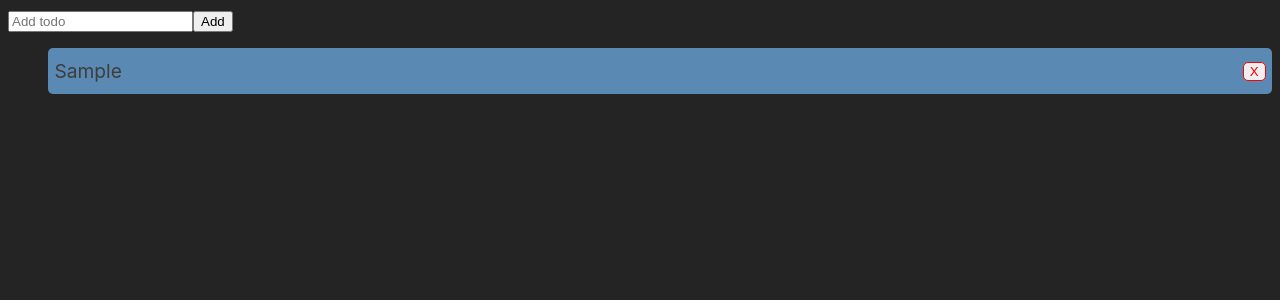
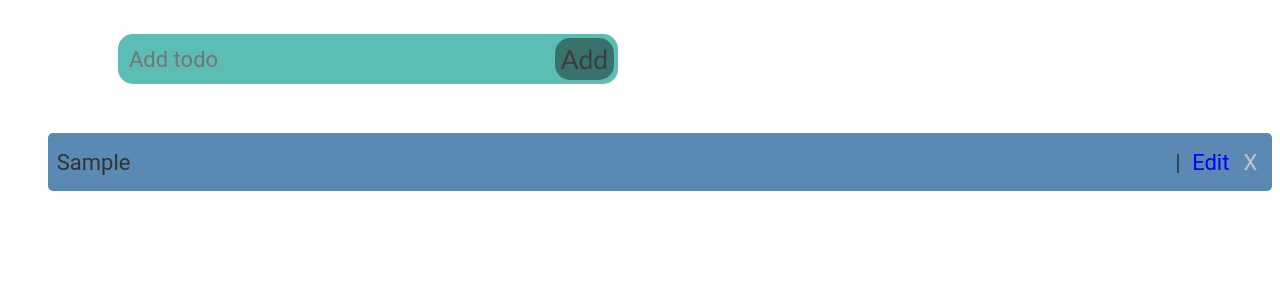
Before and after one commit to SeraphimKa/VueTodo, a Vue app: page / in a window 1280 px wide. Both pictures are taken after typing "Sample" into the empty fields and a click on the button "Add". Shown: the top 300 px of the page. Built offline with nearby package versions, Linux system fonts and the light colour scheme.

Commit message:
First commit

```diff
--- a/src/components/AddTodo.vue
+++ b/src/components/AddTodo.vue
@@ -11,10 +11,65 @@ const onSubmit = () => {
     todosStore.addTodo({ id: todosStore.todos.length, text: newTodo.value, completed: false })
     newTodo.value = ''
 }
+
 </script>
 <template>
     <form name="add-todo" @submit.prevent="onSubmit">
-        <input type="text" id="add-todo" placeholder="Add todo" v-model="newTodo" minlength="5">
-        <button class="add-todo-btn" type="submit">Add</button>
+        <input type="text" id="add-todo" placeholder="Add todo" v-model="newTodo" minlength="5" maxlength="50" required>
+        <button class="add-todo-btn" for="add-todo" type="submit">Add</button>
     </form>
 </template>
+
+<style scoped>
+form {
+    display: flex;
+    width: 500px;
+    height: 50px;
+    background: rgb(92, 189, 181);
+    border-radius: 15px;
+}
+
+form:hover,
+focus:active {
+    background: rgb(92, 189, 181, 0.90);
+}
+
+input {
+    width: 100%;
+    padding-left: 10px;
+    background: transparent;
+    margin: 1px;
+    border-top-left-radius: 15px;
+    border-bottom-left-radius: 15px;
+    border: none;
+}
+
+input:focus {
+    box-shadow: 0 0 2px 2px rgb(30, 255, 0);
+}
+
+.add-todo-btn {
+    cursor: pointer;
+    background: transparent;
+    border: none;
+    background: rgba(0, 0, 0, 0.2);
+    border-radius: 15px;
+    margin: 4px;
+    color: rgb(61, 61, 61);
+    font-size: 1.2rem;
+    font-weight: 500;
+    font-family: 'Gill Sans', 'Gill Sans MT', Calibri, 'Trebuchet MS', sans-serif;
+    margin-left: 10px;
+    transition: all 0.1s linear;
+}
+
+.add-todo-btn:hover,
+.add-todo-btn:focus
+{
+    background: rgba(0, 0, 0, 0.4);
+
+}
+.add-todo-btn:active {
+    color: rgb(202, 202, 113);
+    box-shadow: inset -6px -6px 10px 5px rgb(0, 0, 0);
+}</style>
--- /dev/null
+++ b/src/components/EditTodo.vue
@@ -0,0 +1,107 @@
+<script setup lang="ts">
+import { ref } from 'vue'
+//types
+import Todo from '../types/Todo';
+//stores
+import { useTodosStore } from '../stores/todos';
+
+const todosStore = useTodosStore()
+
+const { todo } = defineProps<{ todo: Todo }>()
+
+const emit = defineEmits<{
+    (e: 'close'): void
+}>()
+
+
+const editedTodo = ref(
+    todosStore.todos.filter((storedTodo) => storedTodo.id === todo.id)[0].text
+    )
+
+const onSubmit = () => {
+    const newText = editedTodo.value.trim()
+    if (newText) {
+        todosStore.editTodo(todo.id, newText)
+    }
+    emit('close')
+}
+
+</script>
+
+<template>
+    <div class="edit-wrapper">
+        <div class="overlay" @click="$emit('close')">
+            <form name="edit-todo" @submit.prevent="onSubmit" @click.stop>
+                <input type="text" id="edit-todo" v-model="editedTodo" minlength="5" maxlength="50" required>
+                <button class="add-todo-btn" for="add-todo" type="submit">Submit</button>
+            </form>
+        </div>
+    </div>
+</template>
+
+
+<style scoped>
+    .edit-wrapper {
+        position: absolute;
+        inset: 0;
+    }
+    .overlay {
+        position: fixed;
+        inset: 0;
+        background-color: rgba(0, 0, 0, 0.5);
+        z-index: 1;
+        width: 100%;
+        height: 100%;
+    }
+    form {
+        position: absolute;
+        transform: translate(50%, clamp(100%, 300px, 250%));
+        z-index: 2;
+        display: flex;
+        width: 500px;
+        height: 50px;
+        background: rgb(92, 189, 181);
+        border-radius: 15px;
+    }
+
+    input {
+        width: 100%;
+        padding-left: 10px;
+        background: transparent;
+        margin: 1px;
+        border-top-left-radius: 15px;
+        border-bottom-left-radius: 15px;
+        border: none;
+    }
+
+    input:focus {
+        box-shadow: 0 0 2px 2px rgb(30, 255, 0);
+    }
+
+    .add-todo-btn {
+        cursor: pointer;
+        background: transparent;
+        border: none;
+        background: rgba(0, 0, 0, 0.2);
+        border-radius: 15px;
+        margin: 4px;
+        color: rgb(61, 61, 61);
+        font-size: 1.2rem;
+        font-weight: 500;
+        font-family: 'Gill Sans', 'Gill Sans MT', Calibri, 'Trebuchet MS', sans-serif;
+        margin-left: 10px;
+        transition: all 0.1s linear;
+    }
+
+    .add-todo-btn:hover,
+    .add-todo-btn:focus
+    {
+        background: rgba(0, 0, 0, 0.4);
+
+    }
+    .add-todo-btn:active {
+        color: rgb(202, 202, 113);
+        box-shadow: inset -6px -6px 10px 5px rgb(0, 0, 0);
+}
+
+</style>
--- a/src/components/TodoCard.vue
+++ b/src/components/TodoCard.vue
@@ -1,6 +1,11 @@
 <script setup lang="ts">
+import { ref } from 'vue'
+//stores
 import { useTodosStore } from '../stores/todos'
+//types
 import type Todo from "../types/Todo"
+//components
+import EditTodo from './EditTodo.vue'
 
 defineProps<{ todo: Todo }>()
 const todosStore = useTodosStore()
@@ -8,13 +13,21 @@ const todosStore = useTodosStore()
 const removeTodo = (todo: Todo) => {
     todosStore.removeTodo(todo.id)
 }
+
+const editTodo = ref(false)
+
 </script>
 
 <template>
     <li class="todo">
         <div>{{ todo.text }}</div>
-        <button class="delete" @click.prevent="removeTodo(todo)">X</button>
+        <div class=buttons> |
+            <button class="edit" @click.prevent="editTodo=true">Edit</button>
+            <button class="delete" @click.prevent="removeTodo(todo)
+            " >X</button>
+        </div>
     </li>
+    <EditTodo v-if="editTodo" :todo="todo" @close="editTodo=false" />
 </template>
 
 <style scoped>
@@ -36,10 +49,17 @@ const removeTodo = (todo: Todo) => {
     border-top: 1px solid rgb(92, 189, 181);
 }
 
+.edit {
+    cursor: pointer;
+    color: blue;
+    background: transparent;
+    border-radius: 5px;
+    margin-right: 2px;
+}
+
 .delete {
     cursor: pointer;
-    color: red;
-    border: 1px solid red;
-    border-radius: 5px;
+    color: rgb(196, 196, 196);
+    background: transparent;
 }
 </style>
--- a/src/components/TodoCardList.vue
+++ b/src/components/TodoCardList.vue
@@ -6,8 +6,6 @@ import { useTodosStore } from '../stores/todos'
 import TodoCard from './TodoCard.vue';
 
 const todosStore = useTodosStore()
-
-
 </script>
 
 
--- a/src/stores/todos.ts
+++ b/src/stores/todos.ts
@@ -15,5 +15,9 @@ export const useTodosStore = defineStore("todos", () => {
     }
   }
 
-  return { todos, addTodo, removeTodo };
+  function editTodo(id: number, newText: string) {
+    todos.value.filter((todo) => todo.id === id)[0].text = newText;
+  }
+
+  return { todos, addTodo, removeTodo, editTodo };
 });
--- a/src/style.css
+++ b/src/style.css
@@ -1,3 +1,16 @@
+* {
+  box-sizing: border-box;
+  font-family: "Roboto", sans-serif;
+  font-weight: 400;
+  font-size: 22px;
+  line-height: 1.5;
+  color: #333;
+  text-decoration: none;
+  list-style: none;
+  border: none;
+  outline: none;
+}
+
 :root {
   font-family: Inter, system-ui, Avenir, Helvetica, Arial, sans-serif;
   line-height: 1.5;
@@ -13,3 +26,10 @@
   -moz-osx-font-smoothing: grayscale;
   -webkit-text-size-adjust: 100%;
 }
+
+@media (prefers-color-scheme: light) {
+  :root {
+    color: #213547;
+    background-color: #ffffff;
+  }
+}
--- a/src/views/MainView.vue
+++ b/src/views/MainView.vue
@@ -19,6 +19,11 @@ import TodoCardList from '../components/TodoCardList.vue';
         </main>
     </div>
 </template>
+
 <style scoped>
+.add-todo-wrapper {
+    padding: 1.2rem 5rem;
+    width: auto;
+}
 
 </style>
```
